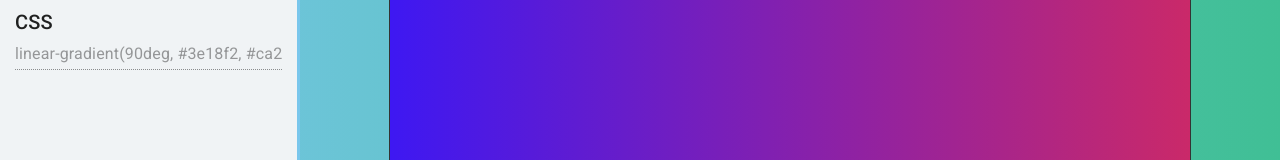
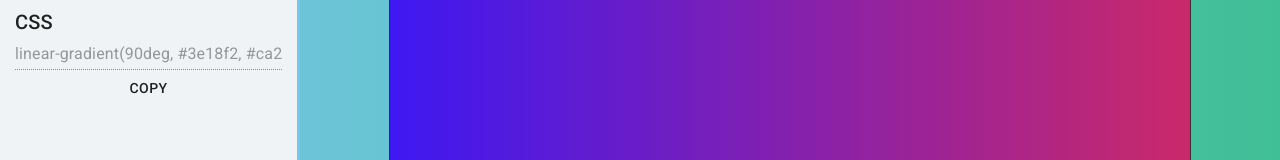
Before and after one commit to d-spence/bg-gen, a React (Create React App) app: page / in a window 1280 px wide. Shown: the part 429-589 px from the top of the page. Built offline with nearby package versions, Linux system fonts and the light colour scheme.

Commit message:
Copy CSS to clipboard feature added with react-copy-to-clipboard

```diff
--- a/package.json
+++ b/package.json
@@ -10,6 +10,7 @@
     "material-ui-color": "^1.1.0",
     "material-ui-popup-state": "^1.8.3",
     "react": "^17.0.2",
+    "react-copy-to-clipboard": "^5.0.3",
     "react-dom": "^17.0.2",
     "react-icons": "^4.2.0",
     "react-scripts": "4.0.3",
--- a/src/components/GenSettings.jsx
+++ b/src/components/GenSettings.jsx
@@ -6,6 +6,7 @@ import Slider from '@material-ui/core/Slider';
 import Button from '@material-ui/core/Button';
 import ButtonGroup from '@material-ui/core/ButtonGroup';
 import { ColorPicker, createColor } from 'material-ui-color';
+import { CopyToClipboard } from 'react-copy-to-clipboard';
 import { randomHexValue, createCSSGradient } from '../utilities';
 import { initialSettings } from '../config';
 
@@ -92,6 +93,9 @@ const GenSettings = ({ settings, setSettings, gradBg, setGradBg }) => {
         value={gradBg}
         defaultValue={gradBg}
       />
+      <CopyToClipboard text={gradBg}>
+        <Button>Copy</Button>
+      </CopyToClipboard>
     </form>
   )
 }
@@ -99,6 +103,8 @@ const GenSettings = ({ settings, setSettings, gradBg, setGradBg }) => {
 GenSettings.propTypes = {
   settings: PropTypes.object,
   setSettings: PropTypes.func,
+  gradBg: PropTypes.string,
+  setGradBg: PropTypes.func,
 }
 
 export default GenSettings
```
Also changed, not shown: 1 other file (tests, documents, lock files or other folders).
